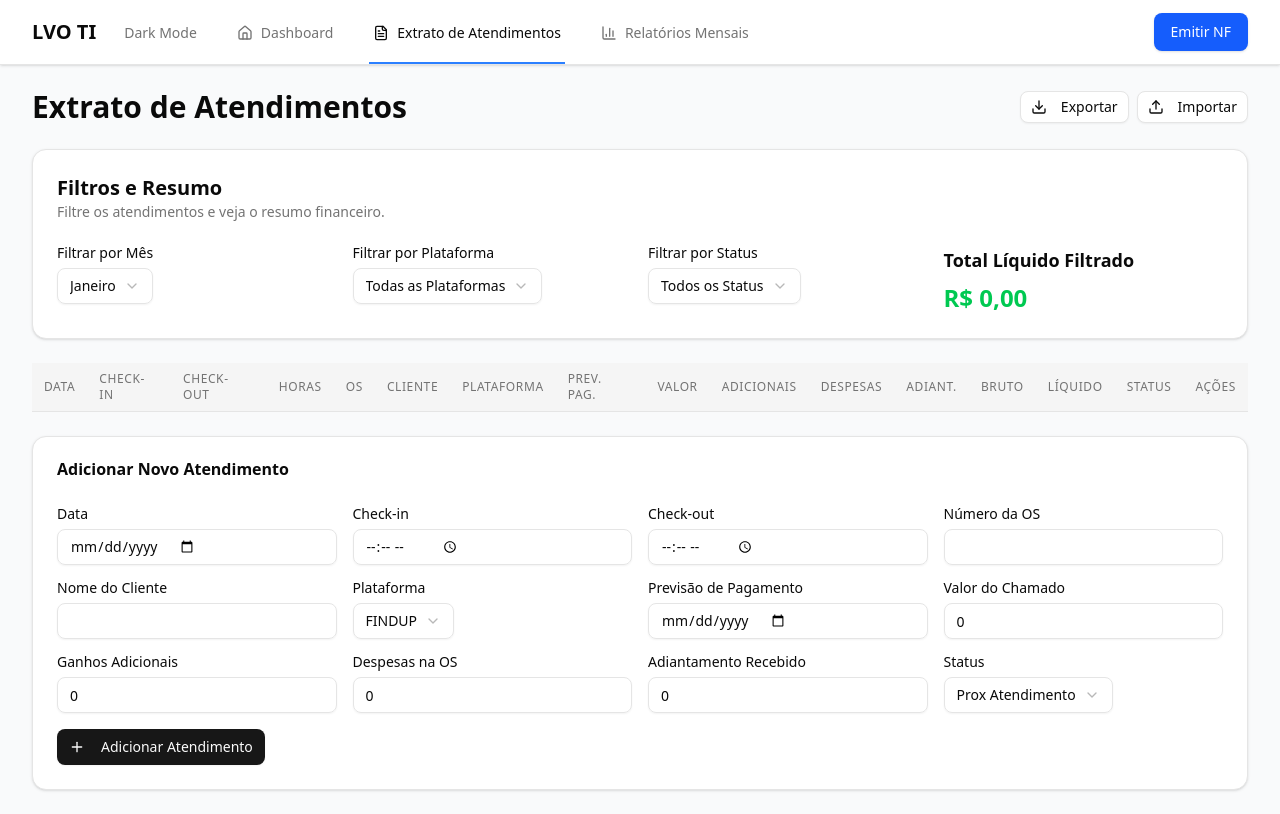
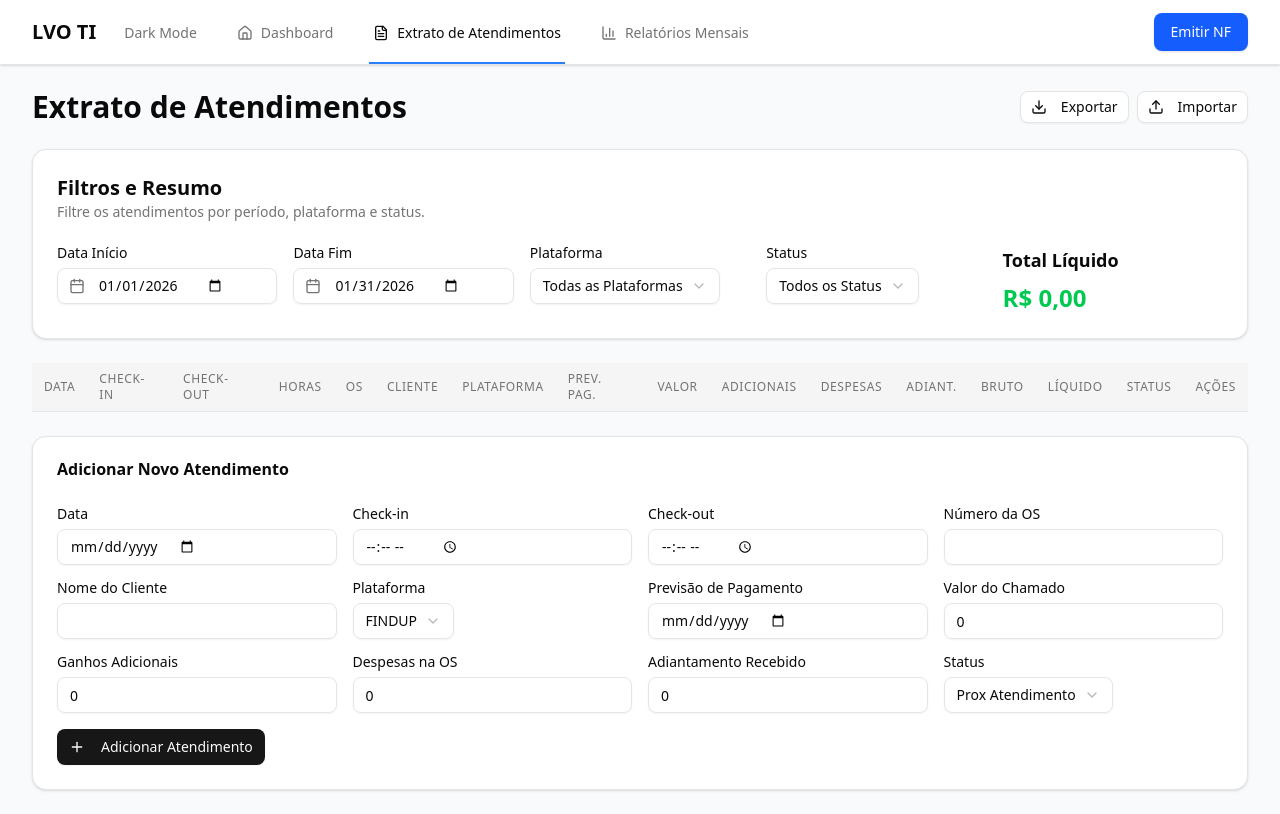
Before and after one commit to leonardovoliveira/sistema-atendimentos, a React (Vite) app: page /extrato in a window 1280 px wide. Built offline with nearby package versions, Linux system fonts and the light colour scheme.

Commit message:
feat: Replace month filter with date range filter in Extrato page

```diff
--- a/src/pages/Extrato.jsx
+++ b/src/pages/Extrato.jsx
@@ -4,7 +4,7 @@ import { Button } from '@/components/ui/button'
 import { Input } from '@/components/ui/input'
 import { Label } from '@/components/ui/label'
 import { Select, SelectContent, SelectItem, SelectTrigger, SelectValue } from '@/components/ui/select'
-import { Plus, Edit2, Trash2, Save, X, Download, Upload } from 'lucide-react'
+import { Plus, Edit2, Trash2, Save, X, Download, Upload, Calendar } from 'lucide-react'
 
 // Função para calcular horas trabalhadas
 const calcularHoras = (checkin, checkout) => {
@@ -293,7 +293,14 @@ const AtendimentoRow = ({ atendimento, handleSalvarEdicao, handleExcluir, editan
 
 function Extrato({ atendimentos: propAtendimentos = [], setAtendimentos: setPropAtendimentos = () => {} }) {
   const [editandoId, setEditandoId] = useState(null);
-    const [filtroMes, setFiltroMes] = useState((new Date().getMonth() + 1).toString().padStart(2, '0'));
+
+  // Inicializar com o primeiro e último dia do mês atual
+  const now = new Date();
+  const firstDay = new Date(now.getFullYear(), now.getMonth(), 1).toISOString().split('T')[0];
+  const lastDay = new Date(now.getFullYear(), now.getMonth() + 1, 0).toISOString().split('T')[0];
+
+  const [dataInicio, setDataInicio] = useState(firstDay);
+  const [dataFim, setDataFim] = useState(lastDay);
   const [filtroPlataforma, setFiltroPlataforma] = useState('all');
   const [filtroStatus, setFiltroStatus] = useState('all');
   const [localAtendimentos, setLocalAtendimentos] = useState(propAtendimentos);
@@ -391,48 +398,30 @@ function Extrato({ atendimentos: propAtendimentos = [], setAtendimentos: setProp
     });
   }
 
-  const meses = [
-    { value: 'all', label: 'Todos os Meses' },
-    { value: '01', label: 'Janeiro' },
-    { value: '02', label: 'Fevereiro' },
-    { value: '03', label: 'Março' },
-    { value: '04', label: 'Abril' },
-    { value: '05', label: 'Maio' },
-    { value: '06', label: 'Junho' },
-    { value: '07', label: 'Julho' },
-    { value: '08', label: 'Agosto' },
-    { value: '09', label: 'Setembro' },
-    { value: '10', label: 'Outubro' },
-    { value: '11', label: 'Novembro' },
-    { value: '12', label: 'Dezembro' },
-  ];
-
   const plataformasComTodos = [{ value: 'all', label: 'Todas as Plataformas' }, ...plataformas.map(p => ({ value: p, label: p }))];
   const statusComTodos = [{ value: 'all', label: 'Todos os Status' }, ...statusOpcoes.map(s => ({ value: s, label: s }))];
 
   const atendimentosFiltrados = useMemo(() => {
-    const atendimentosFiltrados = localAtendimentos.filter(atendimento => {
-      const dataAtendimento = atendimento.data_atendimento ? new Date(atendimento.data_atendimento + 'T03:00:00Z') : null;
-      const mesAtendimento = dataAtendimento ? (dataAtendimento.getMonth() + 1).toString().padStart(2, '0') : '';
+    const filtrados = localAtendimentos.filter(atendimento => {
+      const dataAtendimentoStr = atendimento.data_atendimento;
 
-      const mesCorresponde = filtroMes === 'all' || (dataAtendimento && mesAtendimento === filtroMes);
+      const dataCorresponde = (!dataInicio || dataAtendimentoStr >= dataInicio) &&
+                             (!dataFim || dataAtendimentoStr <= dataFim);
       const plataformaCorresponde = filtroPlataforma === 'all' || atendimento.plataforma === filtroPlataforma;
       const statusCorresponde = filtroStatus === 'all' || atendimento.status === filtroStatus;
 
-      return mesCorresponde && plataformaCorresponde && statusCorresponde;
+      return dataCorresponde && plataformaCorresponde && statusCorresponde;
     });
 
     // Ordenar por data (crescente) e check-in (crescente)
-    return [...atendimentosFiltrados].sort((a, b) => {
-      // 1. Comparar a data
+    return [...filtrados].sort((a, b) => {
       const dataA = new Date(a.data_atendimento);
       const dataB = new Date(b.data_atendimento);
 
       if (dataA.getTime() !== dataB.getTime()) {
-        return dataA.getTime() - dataB.getTime(); // Crescente por data
+        return dataA.getTime() - dataB.getTime();
       }
 
-      // 2. Se as datas forem iguais, comparar o check-in (formato HH:MM)
       const checkinA = a.checkin;
       const checkinB = b.checkin;
 
@@ -440,7 +429,7 @@ function Extrato({ atendimentos: propAtendimentos = [], setAtendimentos: setProp
       if (checkinA > checkinB) return 1;
       return 0;
     });
-  }, [localAtendimentos, filtroMes, filtroPlataforma, filtroStatus]);
+  }, [localAtendimentos, dataInicio, dataFim, filtroPlataforma, filtroStatus]);
 
   const totalLiquidoFiltrado = atendimentosFiltrados.reduce((acc, atendimento) => acc + calcularValorLiquido(atendimento), 0);
 
@@ -476,29 +465,39 @@ function Extrato({ atendimentos: propAtendimentos = [], setAtendimentos: setProp
         </div>
       </div>
       <Card>
-		        <CardHeader className="flex flex-row items-center justify-between">
-		          <div>
-		            <CardTitle className="text-xl font-bold">Filtros e Resumo</CardTitle>
-		            <CardDescription>Filtre os atendimentos e veja o resumo financeiro.</CardDescription>
-		          </div>
-
-		        </CardHeader>
-        <CardContent className="grid grid-cols-1 md:grid-cols-4 gap-4">
+        <CardHeader className="flex flex-row items-center justify-between">
+          <div>
+            <CardTitle className="text-xl font-bold">Filtros e Resumo</CardTitle>
+            <CardDescription>Filtre os atendimentos por período, plataforma e status.</CardDescription>
+          </div>
+        </CardHeader>
+        <CardContent className="grid grid-cols-1 md:grid-cols-5 gap-4">
           <div className="space-y-2">
-            <Label>Filtrar por Mês</Label>
-            <Select value={filtroMes} onValueChange={setFiltroMes}>
-              <SelectTrigger>
-                <SelectValue placeholder="Selecione o Mês" />
-              </SelectTrigger>
-              <SelectContent>
-                {meses.map(m => (
-                  <SelectItem key={m.value} value={m.value}>{m.label}</SelectItem>
-                ))}
-              </SelectContent>
-            </Select>
+            <Label>Data Início</Label>
+            <div className="relative">
+              <Input
+                type="date"
+                value={dataInicio}
+                onChange={(e) => setDataInicio(e.target.value)}
+                className="pl-10"
+              />
+              <Calendar className="absolute left-3 top-2.5 h-4 w-4 text-muted-foreground" />
+            </div>
           </div>
           <div className="space-y-2">
-            <Label>Filtrar por Plataforma</Label>
+            <Label>Data Fim</Label>
+            <div className="relative">
+              <Input
+                type="date"
+                value={dataFim}
+                onChange={(e) => setDataFim(e.target.value)}
+                className="pl-10"
+              />
+              <Calendar className="absolute left-3 top-2.5 h-4 w-4 text-muted-foreground" />
+            </div>
+          </div>
+          <div className="space-y-2">
+            <Label>Plataforma</Label>
             <Select value={filtroPlataforma} onValueChange={setFiltroPlataforma}>
               <SelectTrigger>
                 <SelectValue placeholder="Selecione a Plataforma" />
@@ -511,7 +510,7 @@ function Extrato({ atendimentos: propAtendimentos = [], setAtendimentos: setProp
             </Select>
           </div>
           <div className="space-y-2">
-            <Label>Filtrar por Status</Label>
+            <Label>Status</Label>
             <Select value={filtroStatus} onValueChange={setFiltroStatus}>
               <SelectTrigger>
                 <SelectValue placeholder="Selecione o Status" />
@@ -524,7 +523,7 @@ function Extrato({ atendimentos: propAtendimentos = [], setAtendimentos: setProp
             </Select>
           </div>
           <div className="space-y-2 flex flex-col justify-end">
-            <Label className="text-lg font-semibold">Total Líquido Filtrado</Label>
+            <Label className="text-lg font-semibold">Total Líquido</Label>
             <span className="text-2xl font-bold text-green-500">
               {totalLiquidoFiltrado.toLocaleString('pt-BR', { style: 'currency', currency: 'BRL' })}
             </span>
```
